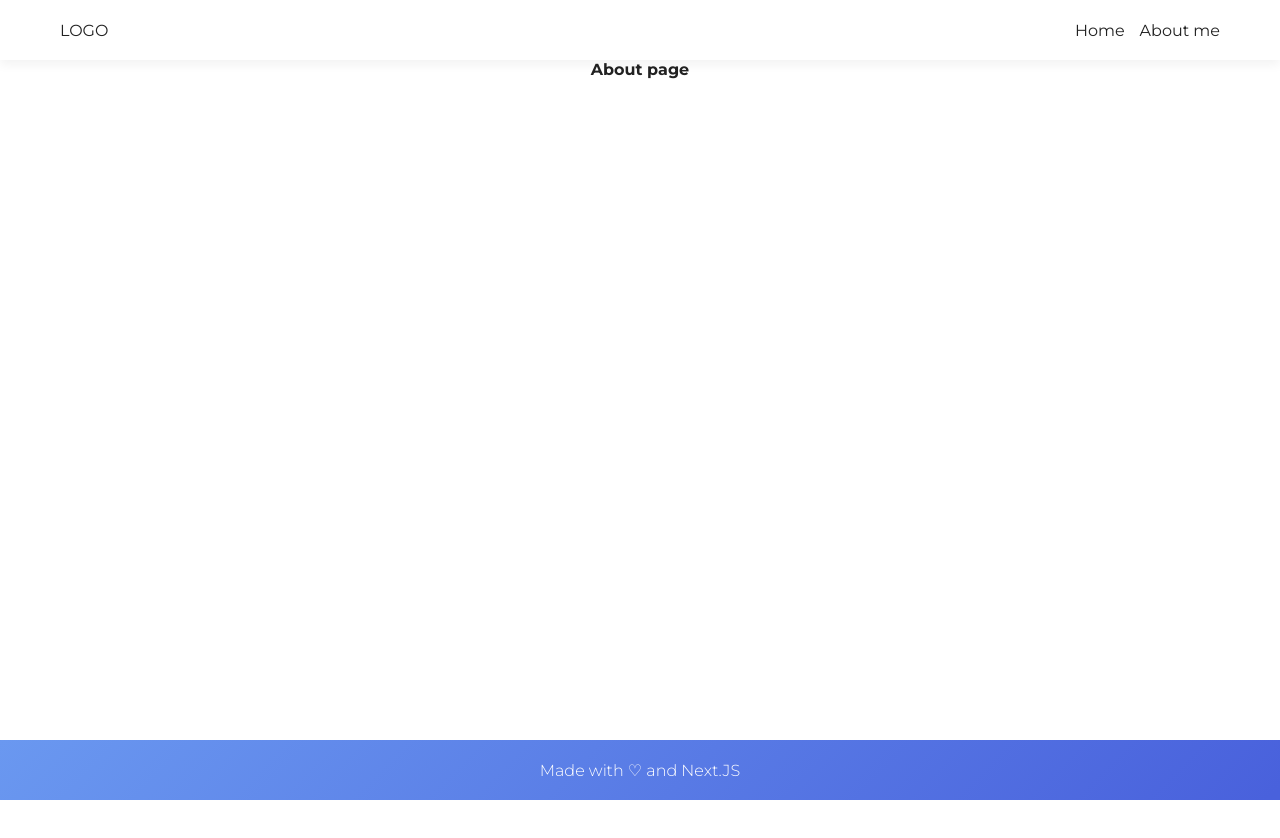
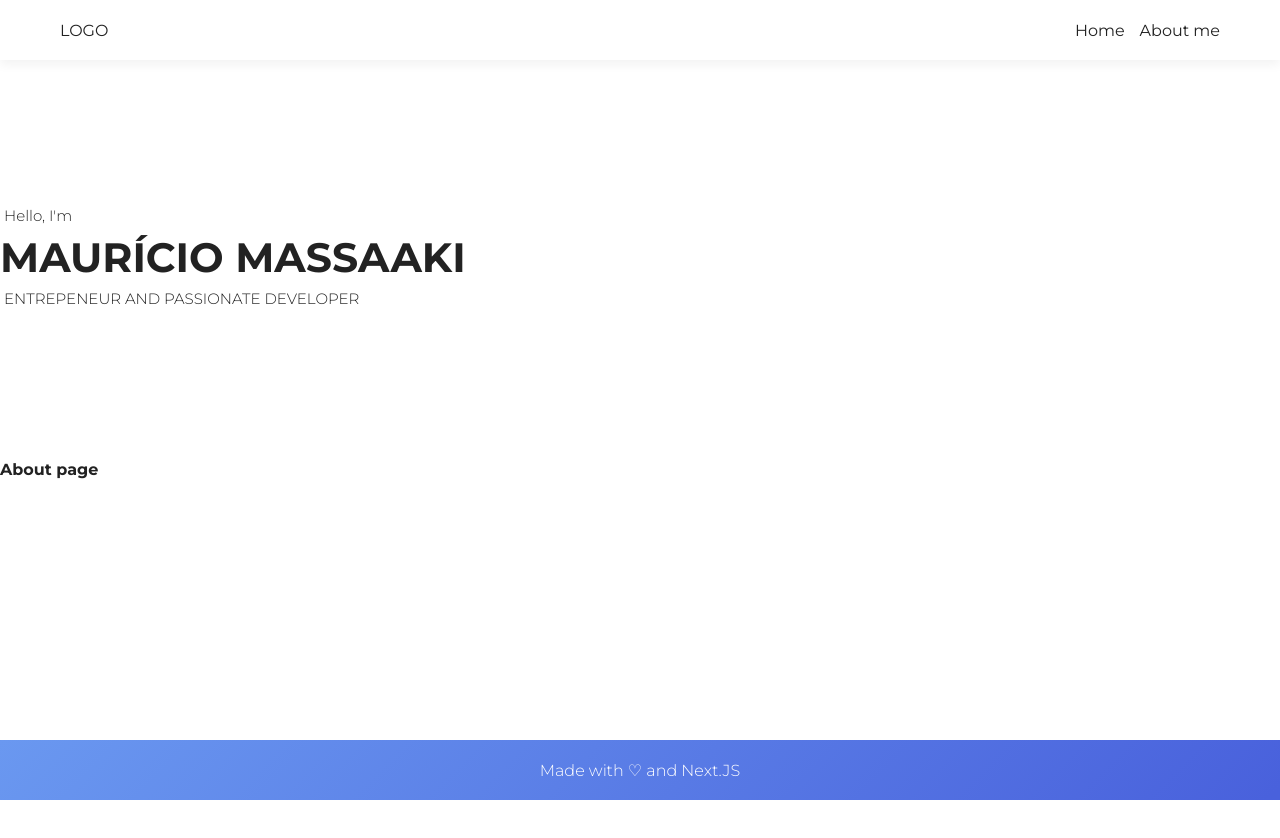
Before and after one commit to massaaki/personal-blog, a Next.js app: page /about in a window 1280 px wide. Shown: the top 838 px of the page. Built offline with nearby package versions, Linux system fonts and the light colour scheme.

Commit message:
feat(about): added HeaderSection

```diff
--- a/src/pages/about/index.tsx
+++ b/src/pages/about/index.tsx
@@ -1,9 +1,17 @@
 import DefaultLayout from '../../shared/layout/DefaultLayout';
+import HeaderSection from 'shared/components/HeaderSection';
 
 const aboutPage = () => {
   return (
     <DefaultLayout pageTitle="About page">
-      <h1>About page</h1>
+      <div className="container">
+        <HeaderSection
+          topText="Hello, I'm"
+          mainText="Maurício Massaaki"
+          bottomText="Entrepeneur and passionate developer"
+        />
+        <h1>About page</h1>
+      </div>
     </DefaultLayout>
   );
 };
```
